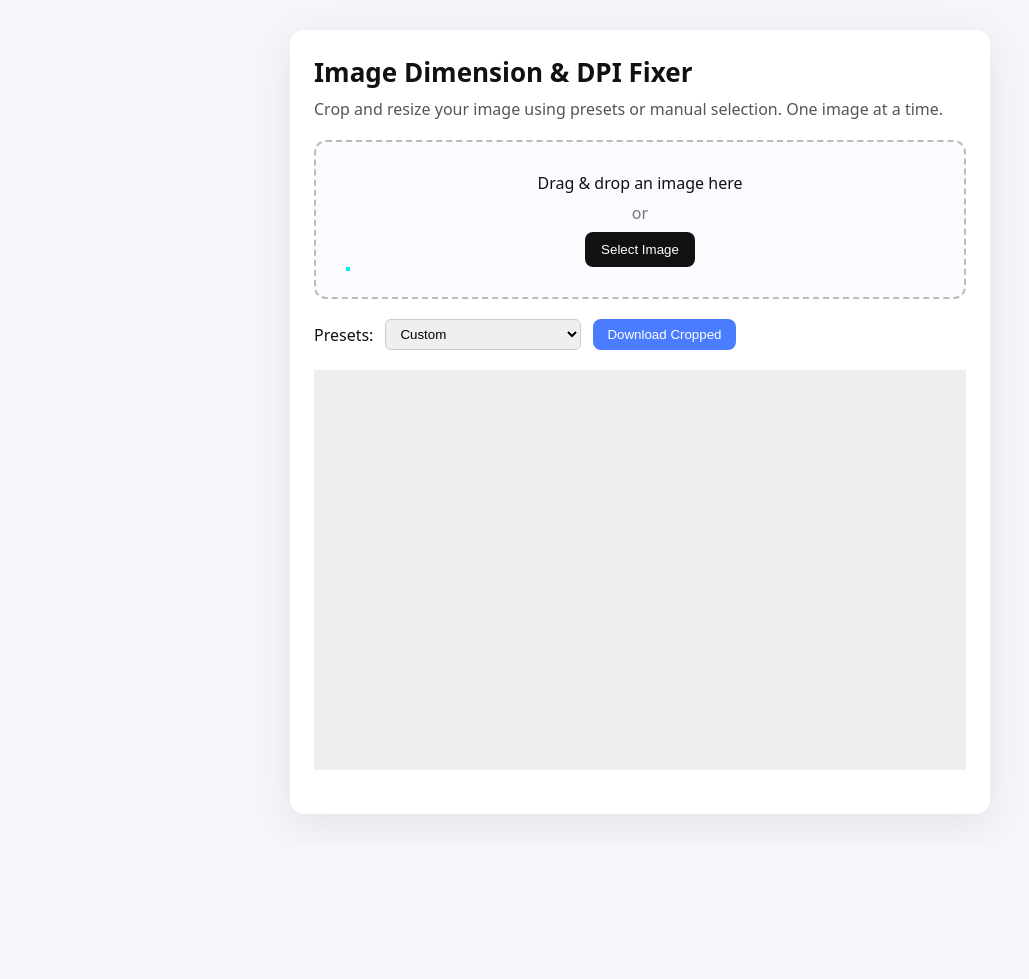
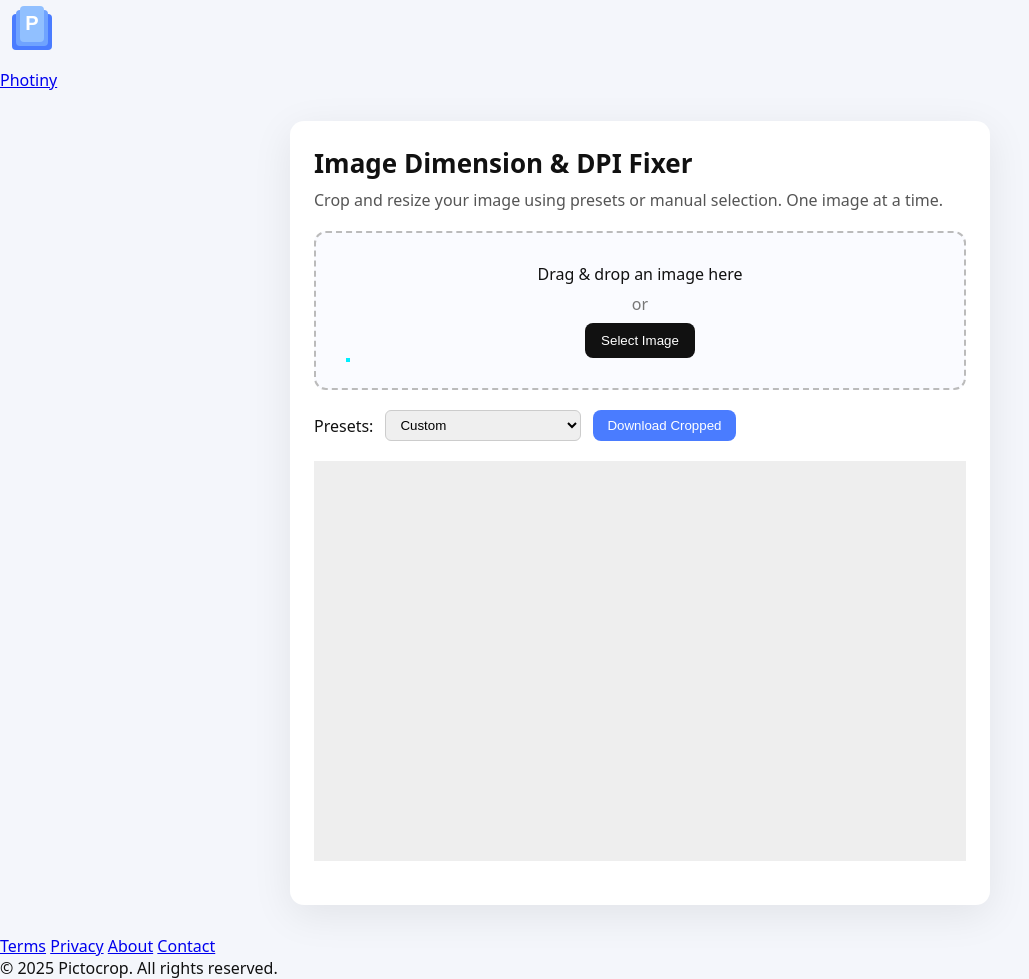
Before and after one commit to UsengoDev/pictocrop, a plain HTML site: page index.html in a window 1280 px wide. Shown: the whole page, without its empty margins (0-1029 px from the left). Before the commit the page ends 844 px from the top, so only its background shows below. Drawn offline with nearby package versions, Linux system fonts and the light colour scheme.

Commit message:
Update index.html

```diff
--- a/index.html
+++ b/index.html
@@ -9,6 +9,23 @@
 	<script src="https://code.jquery.com/jquery-3.7.1.min.js"></script>
 </head>
 <body>
+    <div id="header">
+            <a href="/" class="logo_container">
+                <svg xmlns="http://www.w3.org/2000/svg" viewBox="0 0 64 64" width="64" height="64">
+                  <!-- Transparent background -->
+                  <rect width="64" height="64" fill="none"/>
+
+                  <!-- Staggered rectangles -->
+                  <rect x="12" y="14" width="40" height="36" rx="4" ry="4" fill="#4A7CFF"/>
+                  <rect x="16" y="10" width="32" height="36" rx="4" ry="4" fill="#6FA3FF"/>
+                  <rect x="20" y="6" width="24" height="36" rx="4" ry="4" fill="#91C0FF"/>
+
+                  <!-- Letter P inside top rectangle -->
+                  <text x="32" y="30" font-size="20" font-family="Arial, sans-serif" font-weight="bold" fill="#fff" text-anchor="middle">P</text>
+                </svg>
+                <div class="logo_text_container">Photiny</div>
+            </a>
+        </div>
 	<div class="container">
 		<h1>Image Dimension & DPI Fixer</h1>
 		<p class="subtitle">Crop and resize your image using presets or manual selection. One image at a time.</p>
@@ -77,6 +94,17 @@
 		<div id="preview"></div>
 		<div id="downloadArea"></div>
 	</div>
+    <div id="footer">
+            <div class="footer_links">
+                <a href="/terms/">Terms</a>
+                <a href="/privacy/">Privacy</a>
+                <a href="/about/">About</a>
+                <a href="/contact/">Contact</a>
+            </div>
+
+            <div class="copyright">&copy; 2025 Pictocrop. All rights reserved.</div>
+
+        </div>
 
 	<script src="script.js"></script>
 </body>
```
